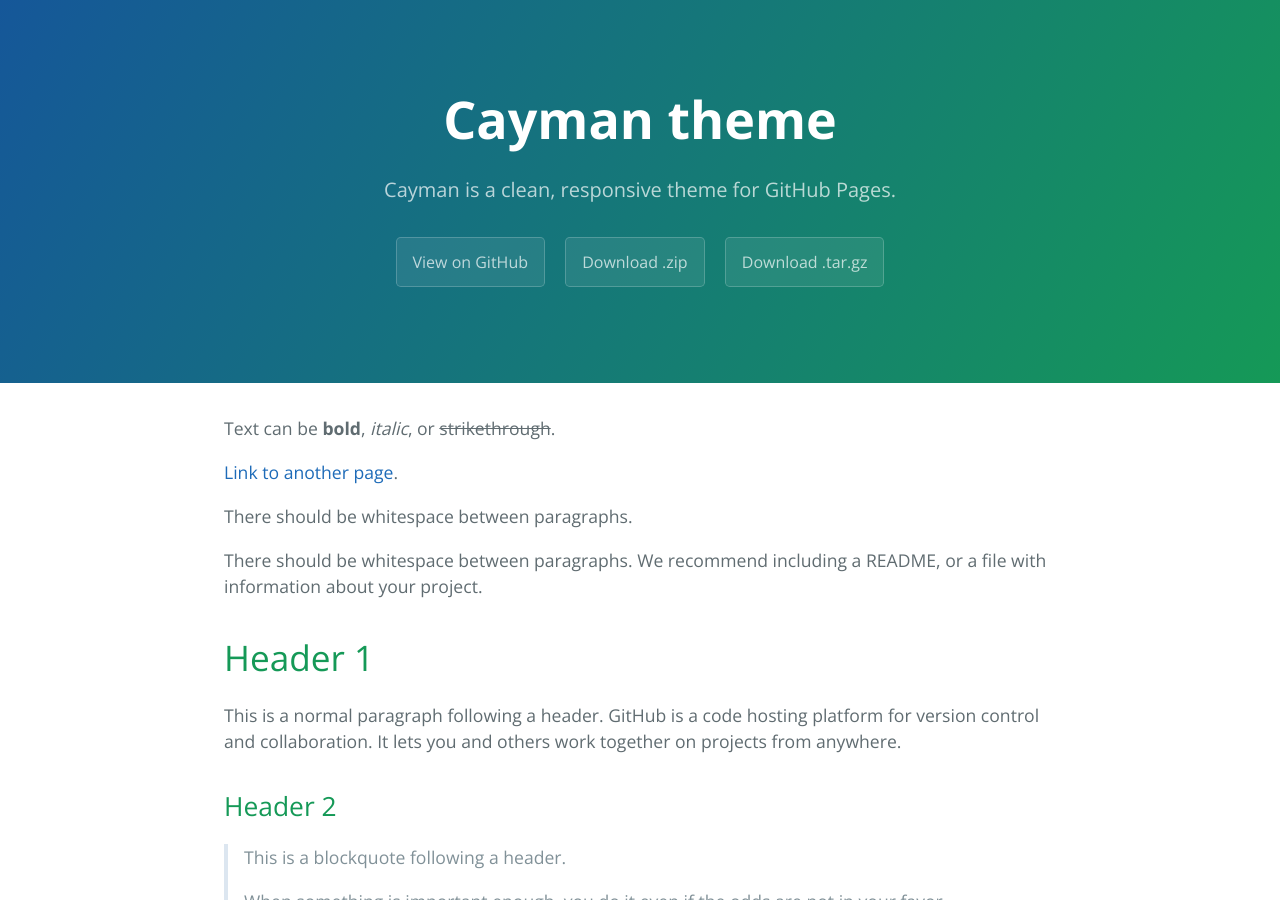
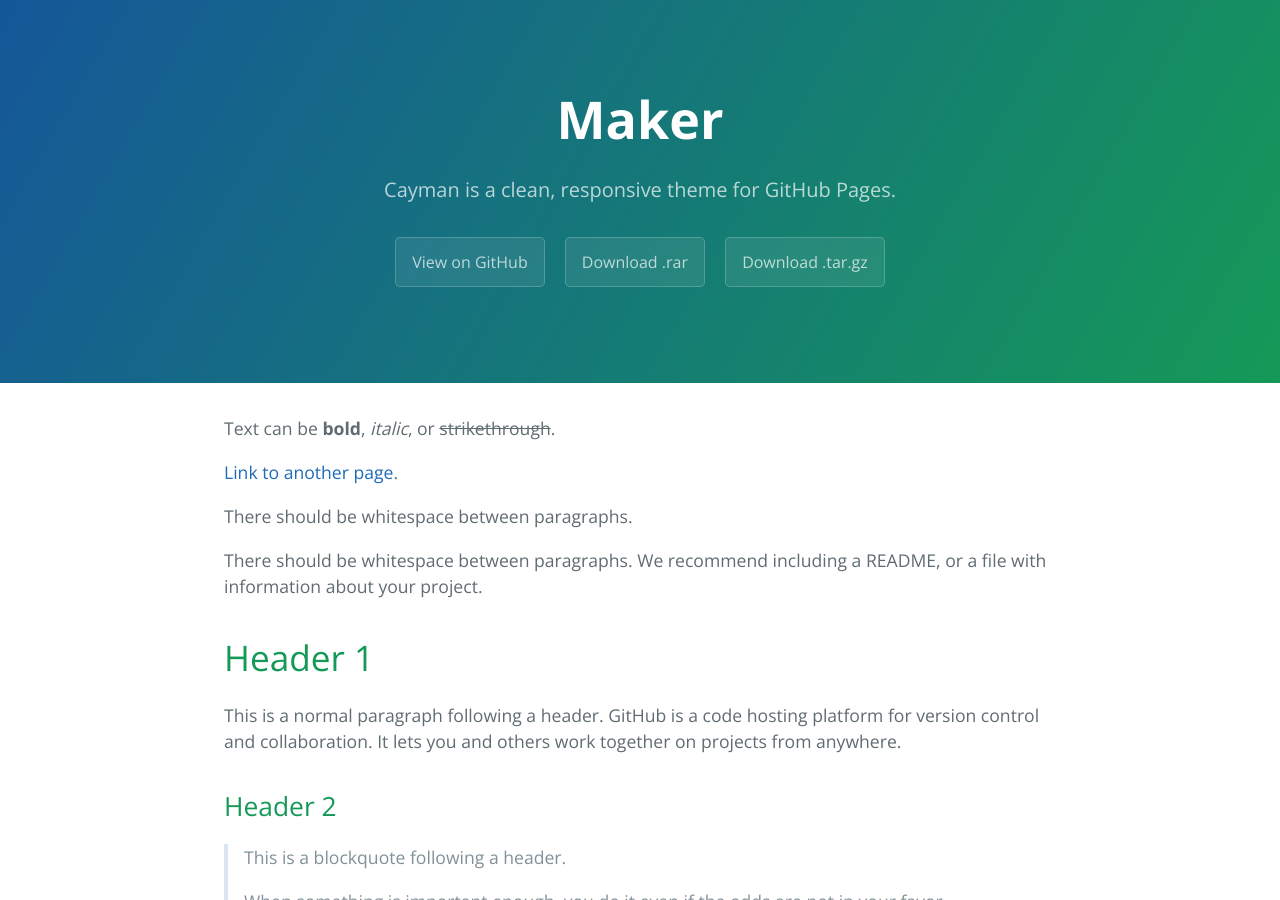
Before and after one commit to hhm2maker/DiscardWebSite, a Jekyll site: the page built from index.md, in a window 1280 px wide and 900 px high. Built offline with Jekyll 4.4.1, drawn with Linux system fonts in a browser that asks for light colours.

Commit message:
2018.11.11 18:45

```diff
--- a/_layouts/default.html
+++ b/_layouts/default.html
@@ -23,13 +23,13 @@
     <a id="skip-to-content" href="#content">Skip to the content.</a>
 
     <header class="page-header" role="banner">
-      <h1 class="project-name">{{ site.title | default: site.github.repository_name }}</h1>
+      <h1 class="project-name">Maker</h1>
       <h2 class="project-tagline">{{ site.description | default: site.github.project_tagline }}</h2>
       {% if site.github.is_project_page %}
         <a href="{{ site.github.repository_url }}" class="btn">View on GitHub</a>
       {% endif %}
       {% if site.show_downloads %}
-        <a href="{{ site.github.zip_url }}" class="btn">Download .zip</a>
+        <a href="{{ site.github.zip_url }}" class="btn">Download .rar</a>
         <a href="{{ site.github.tar_url }}" class="btn">Download .tar.gz</a>
       {% endif %}
     </header>
```
